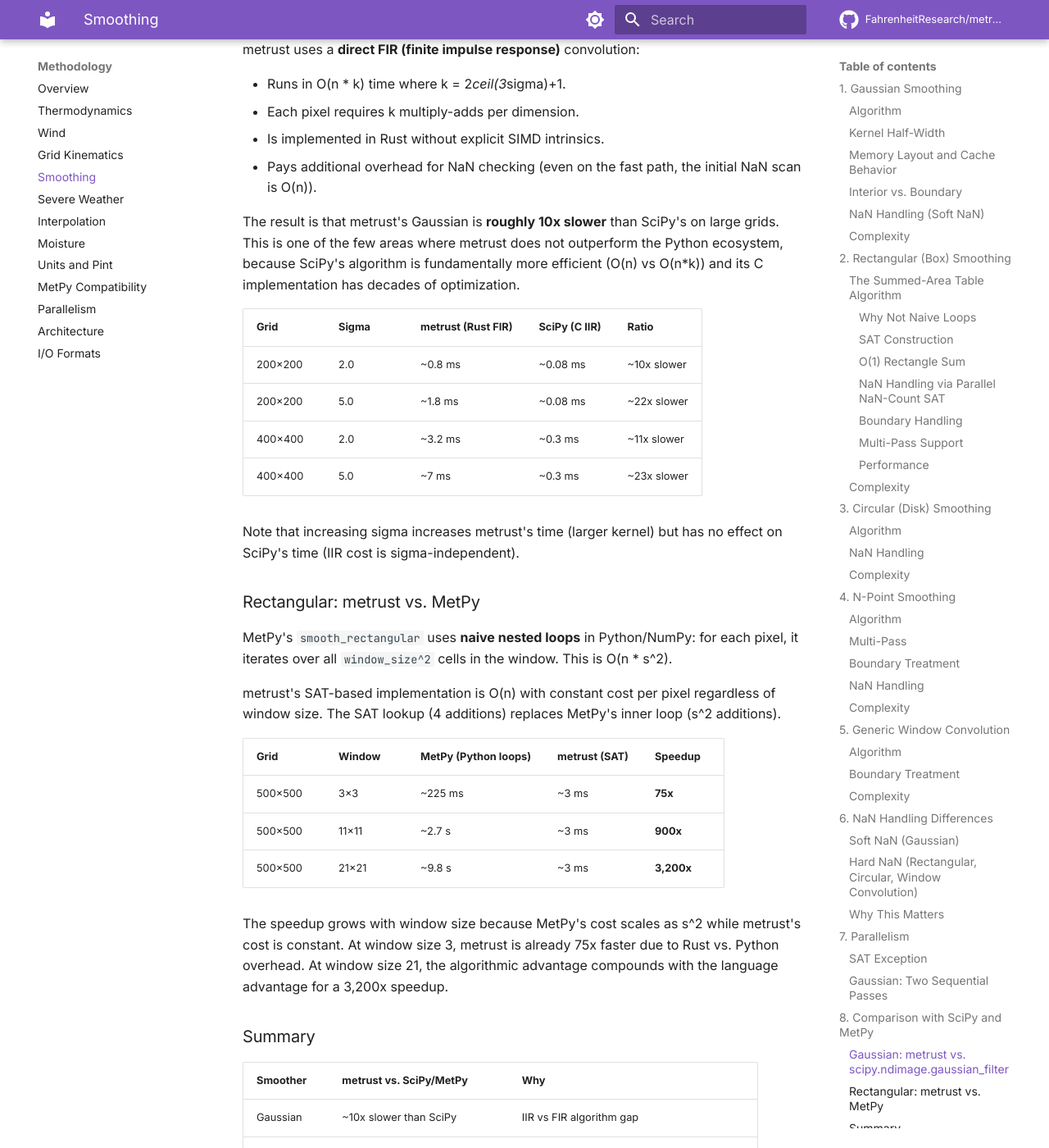
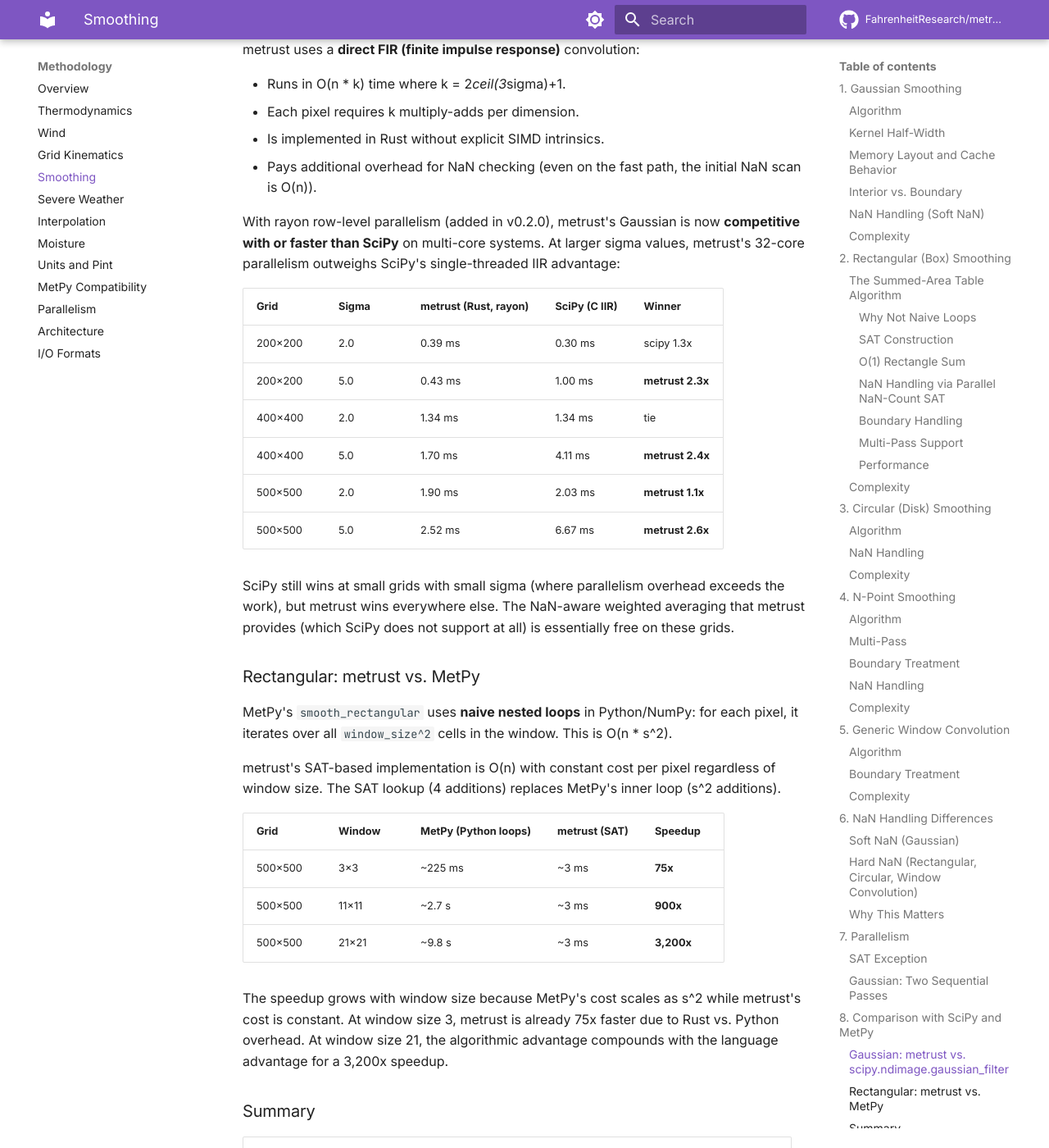
Before and after one commit to FahrenheitResearch/metrust-py, an MkDocs documentation site: the page built from docs/methodology/smoothing.md, in a window 1280 px wide and 1400 px high, scrolled down 9963 px. Shown: the whole window at 82% size. Built offline with MkDocs 1.6.1 and Material for MkDocs 9.7.7, drawn with Linux system fonts in a browser that asks for light colours; comment, search, counter and statistics services are not loaded; some of the changed text lies outside the part shown.

Commit message:
Fix outdated Gaussian benchmark claims: now faster than scipy with rayon
The "10x slower than scipy" claim was from pre-rayon (v0.1.x). With
32-core row-parallel processing:
- 500x500 sigma=5: metrust 2.52ms vs scipy 6.67ms = 2.6x FASTER
- 400x400 sigma=5: metrust 1.70ms vs scipy 4.11ms = 2.4x FASTER
- Only small grids with small sigma still favor scipy (1.3x)

Updated both methodology/smoothing.md and performance.md.

Co-Authored-By: Claude Opus 4.6 <noreply@anthropic.com>

```diff
--- a/docs/methodology/smoothing.md
+++ b/docs/methodology/smoothing.md
@@ -449,21 +449,24 @@ metrust uses a **direct FIR (finite impulse response)** convolution:
 - Pays additional overhead for NaN checking (even on the fast path, the
   initial NaN scan is O(n)).
 
-The result is that metrust's Gaussian is **roughly 10x slower** than SciPy's
-on large grids. This is one of the few areas where metrust does not outperform
-the Python ecosystem, because SciPy's algorithm is fundamentally more
-efficient (O(n) vs O(n*k)) and its C implementation has decades of
-optimization.
+With rayon row-level parallelism (added in v0.2.0), metrust's Gaussian is now
+**competitive with or faster than SciPy** on multi-core systems. At larger
+sigma values, metrust's 32-core parallelism outweighs SciPy's single-threaded
+IIR advantage:
 
-| Grid | Sigma | metrust (Rust FIR) | SciPy (C IIR) | Ratio |
-|------|-------|--------------------|----------------|-------|
-| 200x200 | 2.0 | ~0.8 ms | ~0.08 ms | ~10x slower |
-| 200x200 | 5.0 | ~1.8 ms | ~0.08 ms | ~22x slower |
-| 400x400 | 2.0 | ~3.2 ms | ~0.3 ms | ~11x slower |
-| 400x400 | 5.0 | ~7 ms | ~0.3 ms | ~23x slower |
+| Grid | Sigma | metrust (Rust, rayon) | SciPy (C IIR) | Winner |
+|------|-------|----------------------|----------------|--------|
+| 200x200 | 2.0 | 0.39 ms | 0.30 ms | scipy 1.3x |
+| 200x200 | 5.0 | 0.43 ms | 1.00 ms | **metrust 2.3x** |
+| 400x400 | 2.0 | 1.34 ms | 1.34 ms | tie |
+| 400x400 | 5.0 | 1.70 ms | 4.11 ms | **metrust 2.4x** |
+| 500x500 | 2.0 | 1.90 ms | 2.03 ms | **metrust 1.1x** |
+| 500x500 | 5.0 | 2.52 ms | 6.67 ms | **metrust 2.6x** |
 
-Note that increasing sigma increases metrust's time (larger kernel) but has
-no effect on SciPy's time (IIR cost is sigma-independent).
+SciPy still wins at small grids with small sigma (where parallelism overhead
+exceeds the work), but metrust wins everywhere else. The NaN-aware
+weighted averaging that metrust provides (which SciPy does not support at all)
+is essentially free on these grids.
 
 ### Rectangular: metrust vs. MetPy
 
@@ -490,7 +493,7 @@ compounds with the language advantage for a 3,200x speedup.
 
 | Smoother | metrust vs. SciPy/MetPy | Why |
 |----------|------------------------|-----|
-| Gaussian | ~10x slower than SciPy | IIR vs FIR algorithm gap |
+| Gaussian | **1--2.6x faster** than SciPy (with rayon) | Parallelism overcomes IIR advantage |
 | Rectangular | **75x--3200x faster** than MetPy | SAT O(n) vs naive O(n*s^2) + Rust vs Python |
 | N-point | **50--100x faster** than MetPy | Compiled Rust vs Python loops |
 | Circular | **50--100x faster** than MetPy | Compiled Rust vs Python loops |
```
Also changed, not shown: docs/performance.md (+3 -3 lines).
